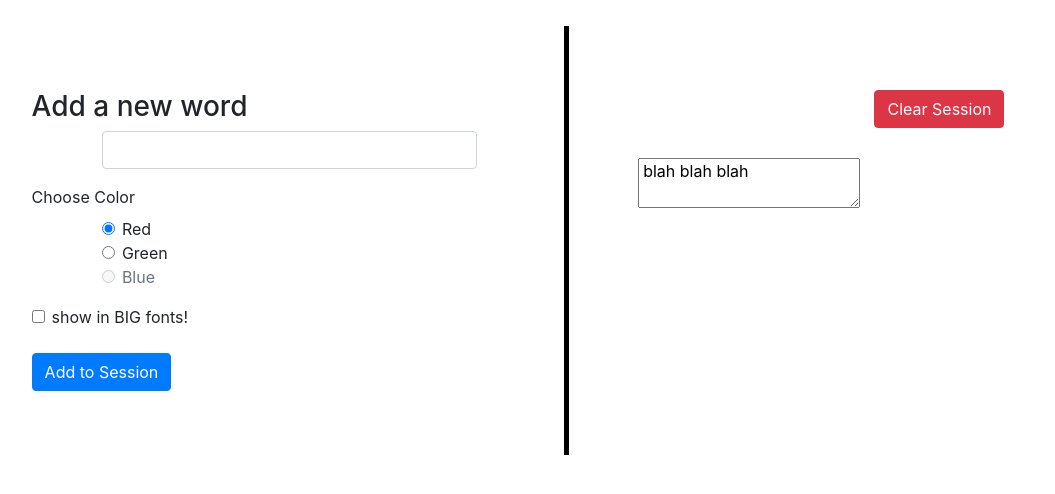
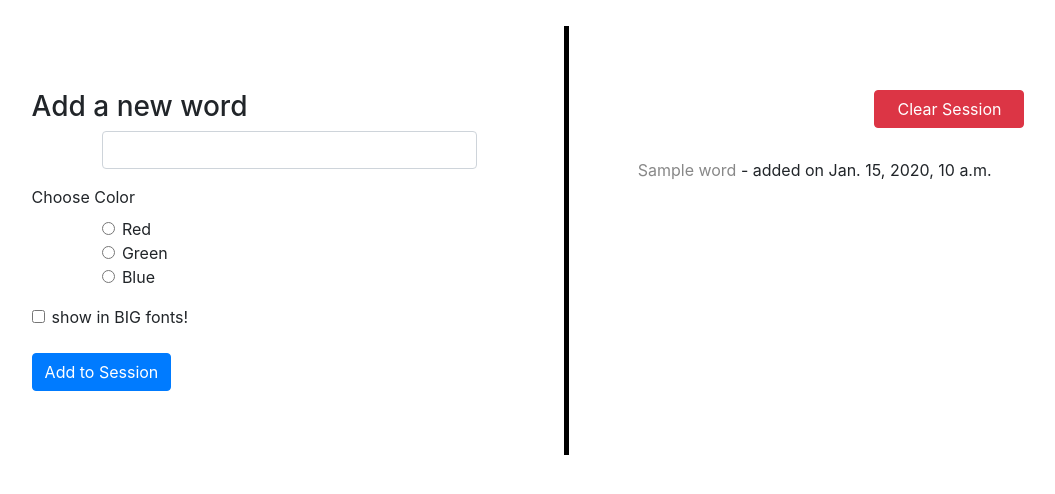
Before and after one commit to mattselden12/sessionwords_proj, a Django app: template apps/session_words/templates/session_words/index.html in a window 1280 px wide. Shown: the top 494 px of the page, without its empty margins (58-1113 px from the left). Run offline with Django 3.2, Linux system fonts and the light colour scheme; the template is opened without the code that fills it: most values are stand-ins (such as "Sample title", 1, 10 or a date in 2020); some libraries are stand-ins or nearby versions.

Commit message:
working app

```diff
--- a/apps/session_words/static/session_words/css/indexstyle.css
+++ b/apps/session_words/static/session_words/css/indexstyle.css
@@ -0,0 +1,33 @@
+*{
+    margin: 0px;
+    padding: 0px;
+    /* outline: 2px dotted red; */
+}
+#leftside{
+    vertical-align: top;
+    margin: 2% 0% 2% 2%;
+    border-right: 5px solid black;
+    display:inline-block;
+    width:47%;
+    padding: 5%;
+}
+#rightside{
+    vertical-align: top;
+    margin: 2% 0% 2% 0%;
+    display: inline-block;
+    width:47%;
+    padding:5%;
+}
+.mleft{
+    margin-left:15%;
+    width:80%;
+}
+.mtop{
+    margin-top:5%;
+}
+.btn-danger{
+    width: 150px;
+    margin-left: 50%;
+    margin-bottom:30px;
+    display: block;
+}
--- a/apps/session_words/templates/session_words/index.html
+++ b/apps/session_words/templates/session_words/index.html
@@ -8,39 +8,6 @@
     <link rel="stylesheet" href="https://maxcdn.bootstrapcdn.com/bootstrap/4.0.0/css/bootstrap.min.css" integrity="sha384-Gn5384xqQ1aoWXA+058RXPxPg6fy4IWvTNh0E263XmFcJlSAwiGgFAW/dAiS6JXm" crossorigin="anonymous">
     {% load static %}
     <link rel="stylesheet" href="{% static 'session_words/css/indexstyle.css' %}">
-    <style>
-    *{
-        margin: 0px;
-        padding: 0px;
-        /* outline: 2px dotted red; */
-    }
-    #leftside{
-        vertical-align: top;
-        margin: 2% 0% 2% 2%;
-        border-right: 5px solid black;
-        display:inline-block;
-        width:47%;
-        padding: 5%;
-    }
-    #rightside{
-        vertical-align: top;
-        margin: 2% 0% 2% 0%;
-        display: inline-block;
-        width:47%;
-        padding:5%;
-    }
-    .mleft{
-        margin-left:15%;
-        width:80%;
-    }
-    .mtop{
-        margin-top:5%;
-    }
-    .btn-danger{
-        margin-left: 50%;
-        margin-bottom:30px;
-    }
-    </style>
 </head>
 <body>
     <div id="leftside">
@@ -48,40 +15,44 @@
             {% csrf_token %}
             <div class="form-group">
                 <h3>Add a new word</h3>
-                <input type="email" class="form-control mleft" id="exampleInputEmail1" aria-describedby="emailHelp">
+                <input type="text" class="form-control mleft" name="word">
             </div>
             <div class="form-group">
                 <label for="exampleInputPassword1">Choose Color</label>
                 <div class="form-check mleft">
-                    <input class="form-check-input" type="radio" name="exampleRadios" id="exampleRadios1" value="option1" checked>
+                    <input class="form-check-input" type="radio" name="color" value="red">
                     <label class="form-check-label" for="exampleRadios1">
                         Red
                     </label>
                 </div>
                 <div class="form-check mleft">
-                    <input class="form-check-input" type="radio" name="exampleRadios" id="exampleRadios2" value="option2">
+                    <input class="form-check-input" type="radio" name="color" value="green">
                     <label class="form-check-label" for="exampleRadios2">
                         Green
                     </label>
                 </div>
                 <div class="form-check mleft">
-                    <input class="form-check-input" type="radio" name="exampleRadios" id="exampleRadios3" value="option3" disabled>
+                    <input class="form-check-input" type="radio" name="color" value="blue">
                     <label class="form-check-label" for="exampleRadios3">
                         Blue
                     </label>
                 </div>
             </div>
             <div class="form-check">
-                <input type="checkbox" class="form-check-input" id="exampleCheck1">
-                <label class="form-check-label" for="exampleCheck1">show in BIG fonts!</label>
+                <input type="checkbox" class="form-check-input" name='big_font' value='1'>
+                <label class="form-check-label">show in BIG fonts!</label>
             </div>
             <button type="submit" class="btn btn-primary mtop">Add to Session</button>
         </form>
     </div>
     <div id="rightside">
         <a class="btn btn-danger" href="/clear" role="button">Clear Session</a>
-        <textarea> blah blah blah </textarea>
+        {% if words%}
+            {% for i in words %}
+            <p><span style="color:{{ i.color }}; font-size:{{ i.fontsize }};">{{ i.word }}</span> - added on {{ i.datetime }}</p>
+            {% endfor %}
+        {% endif %}
     </div>
-</body>
+    </body>
 </body>
 </html>
--- a/apps/session_words/urls.py
+++ b/apps/session_words/urls.py
@@ -3,5 +3,6 @@ from . import views
 
 urlpatterns=[
     url(r'^$', views.index),
-    url(r'^clear$', views.clear)
+    url(r'^process$', views.process),
+    url(r'^clear$', views.clear),
 ]
```
Also changed, not shown: apps/session_words/views.py (+28 -4 lines), db.sqlite3.
